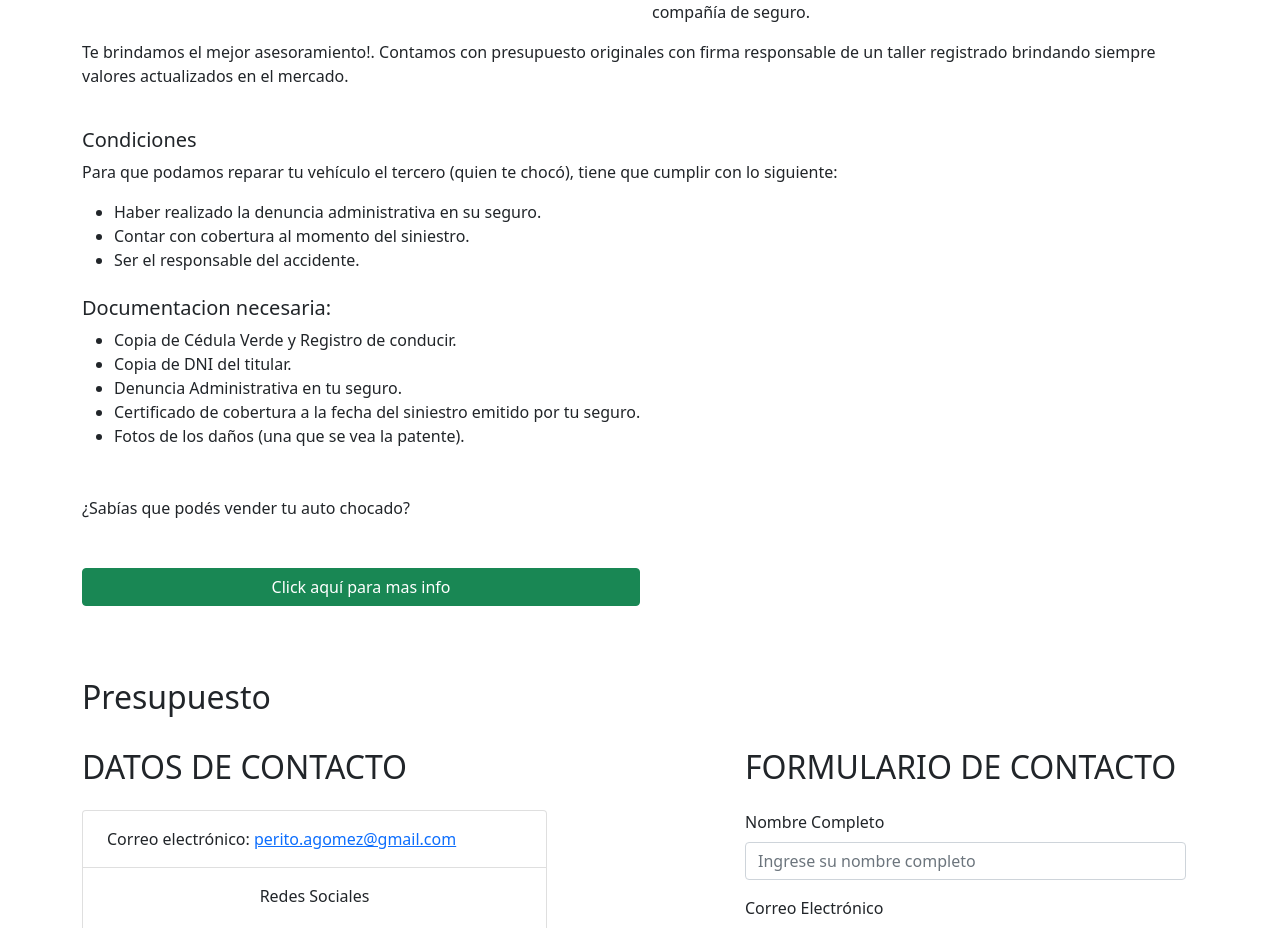
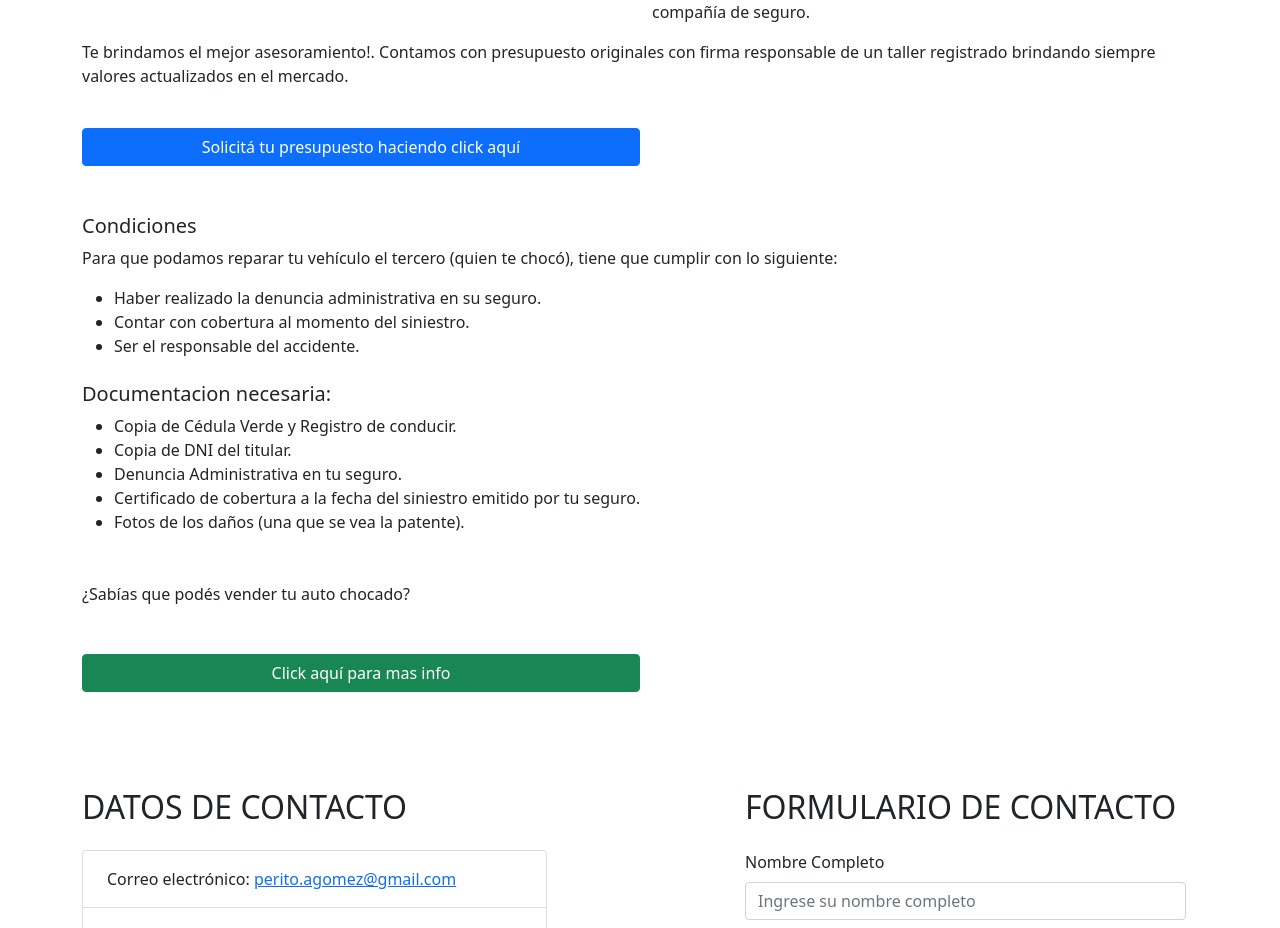
Before and after one commit to Nidev-lab/perito-siniestros, a React (Create React App) app: page / in a window 1280 px wide. Shown: the part 2081-3009 px from the top of the page. Built offline with nearby package versions, Linux system fonts and the light colour scheme.

Commit message:
Fix budget and corrections

```diff
--- a/src/components/Budget/Budget.js
+++ /dev/null
@@ -1,11 +0,0 @@
-import React from 'react';
-
-const Budget = () => {
-  return (
-      <div className='container d-flex flex-column' id="presupuesto">
-        <h2>Presupuesto</h2>
-      </div>
-  );
-};
-
-export default Budget;
--- a/src/components/Budget/index.js
+++ /dev/null
@@ -1 +0,0 @@
-export { default as Budget } from './Budget';
--- a/src/components/FreeRepair/FreeRepair.js
+++ b/src/components/FreeRepair/FreeRepair.js
@@ -30,6 +30,7 @@ const FreeRepair = () => {
           <p>Te brindamos el mejor asesoramiento!. Contamos con presupuesto originales con
             firma responsable de un taller registrado brindando siempre valores actualizados
             en el mercado.</p>
+          <a href="/#contacto" className="btn btn-primary w-50 my-4" role="button" aria-disabled="true">Solicitá tu presupuesto haciendo click aquí</a>
         </div>
       </div>
       <div className='my-4'>
--- a/src/pages/Home/Home.js
+++ b/src/pages/Home/Home.js
@@ -2,7 +2,6 @@ import { Navbar } from '../../components/Navbar';
 import { Carousel } from '../../components/Carousel';
 import { ManageSinister } from '../../components/ManageSinister';
 import { FreeRepair } from '../../components/FreeRepair';
-import { Budget } from '../../components/Budget';
 import { Contact } from '../../components/Contact';
 import { Footer } from '../../components/Footer';
 
@@ -13,7 +12,6 @@ const Home = () => {
       <Carousel />
       <ManageSinister />
       <FreeRepair />
-      <Budget />
       <Contact />
       <Footer />
     </>
```
Also changed, not shown: src/components/Budget/images/logo.jpeg (deleted).
